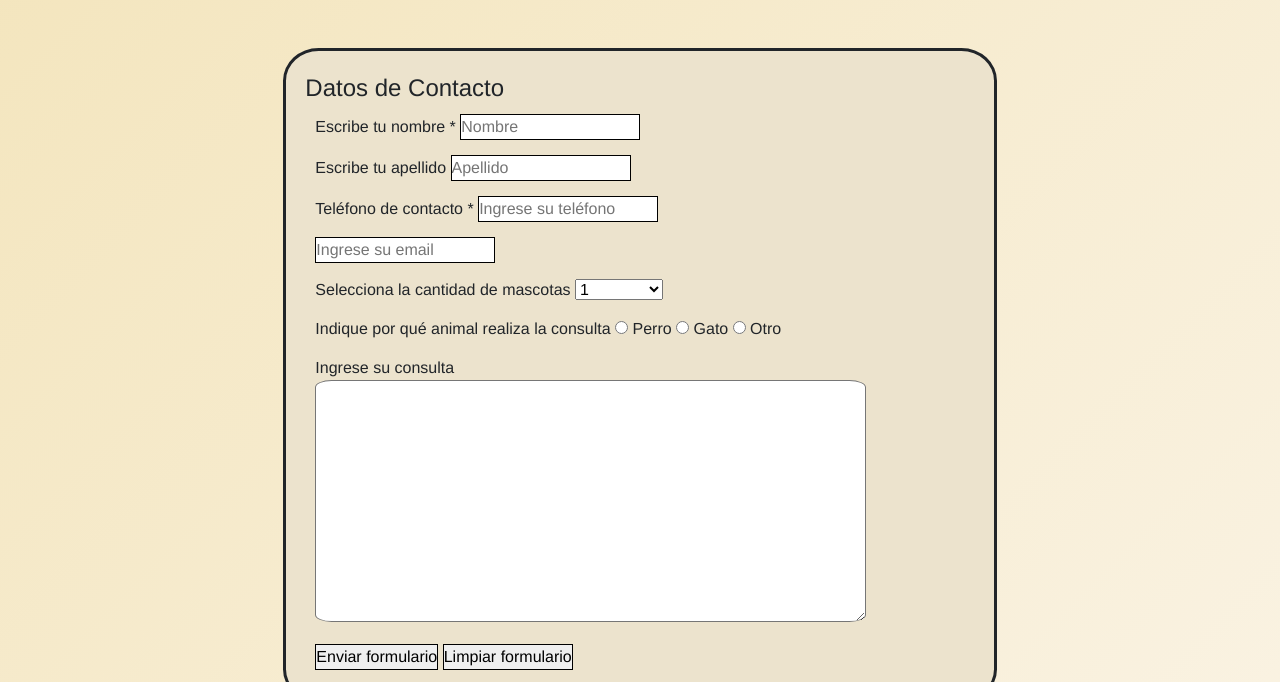
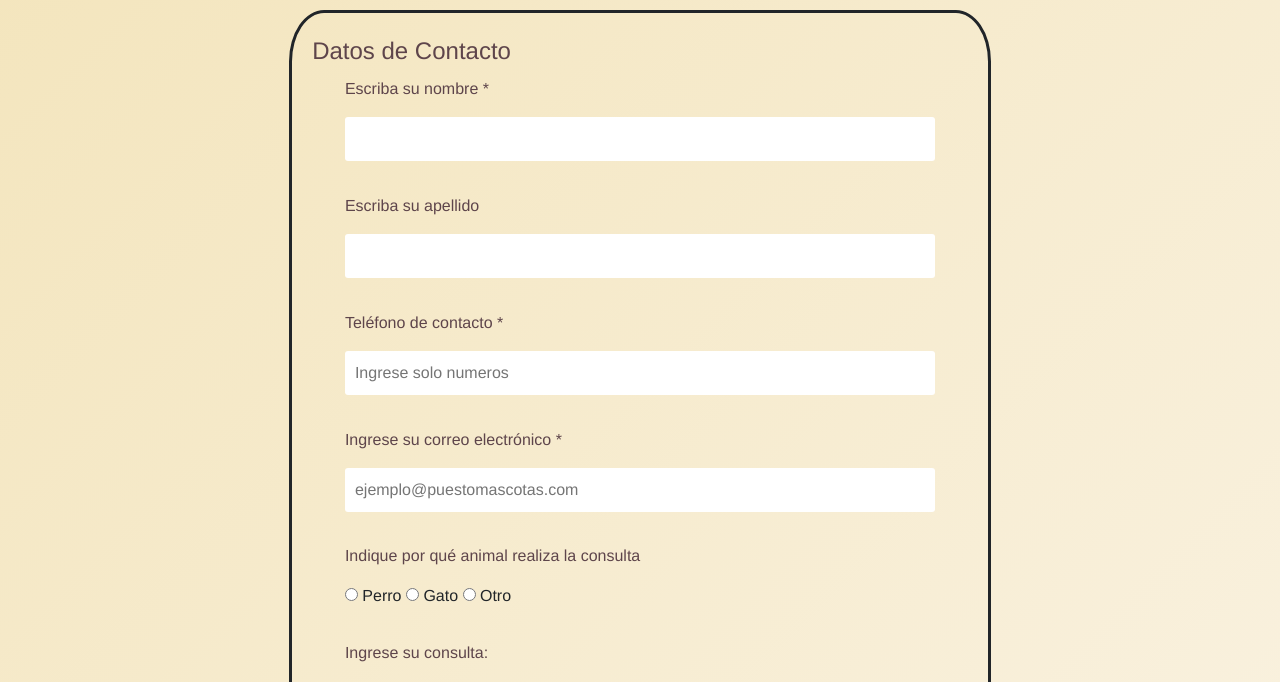
Before and after one commit to hlicastro/Puestomascotas, a plain HTML site: page pages/Contacto.html in a window 1280 px wide. Shown: the part 249-931 px from the top of the page. Drawn offline with nearby package versions, Linux system fonts and the light colour scheme.

Commit message:
cambio de formulario de contacto

```diff
--- a/Scss/_404.scss
+++ b/Scss/_404.scss
@@ -18,14 +18,12 @@
         background-color: $fondoCeleste;
         padding: 15px;
         text-align: center;
-        border-radius: 20%;
-        border: solid 1px $bordeContenedores;
-        &:hover{
-            color: black;
-            background-color: $fondoCeleste +8;
+        padding: 10px;
+        margin: 10px;
+        @include baseBoton();
 
-        }
     }
+
 
     }
     &__imagen{
--- a/Scss/_Accesorios.scss
+++ b/Scss/_Accesorios.scss
@@ -32,11 +32,10 @@
         button{
             margin: 5%;
             width: 90%;
-                border-radius: 10%;
-                text-align: center;
+            @include baseBoton();
         }
         &:hover{
-            transform: scale(1.1);
+            border: solid 10px rgba(0, 0, 0, 0.377);
         }
 
     }
--- a/Scss/_consejos.scss
+++ b/Scss/_consejos.scss
@@ -22,7 +22,7 @@
         min-width: 300px;
         min-height: 250px;
         padding: 15px;
-        color: rgb(110, 110, 110);
+        color: $textoParaFondo;
         opacity: 0.7;
         transition: all 1s;
         &__titulo{
--- a/Scss/_contacto.scss
+++ b/Scss/_contacto.scss
@@ -2,31 +2,44 @@
     @include baseTitulo(4vw);
 }
 .formularioDeContacto{
-    padding: 3%;
+    padding: 0%;
     display: flex ;
     justify-content:center;
     margin: auto;
     &__dato{
-        margin: 15px 3px 10px 10px;
+        margin: 5%;
 
     }
-
+    .textoContacto{
+        color: $colortitulos;
+    }
     &__datos{
         border: solid;
         border-radius: 5%;
-        background-color: #ece3cd ;
         margin: 5px 10% 5px 10%;
         padding: 2%;
 
         &__textArea{
-            max-width: 90%;
-            border-radius: 3%;
+            border: none;
+            margin: auto;
+            margin-top: 20px;
+            width: 100%;
+            border-radius: 3px;
         }
     }
-    input{
-        border: solid 1px;
-        &:hover{
-            transform: scale(1.06);
+    .inputBox{
+        padding: 10px;
+        border: none;
+        border-radius: 3px;
+        width: 100%;
+        &:focus{
+            border: 1px solid $colortitulos;
         }
     }
+    .botonContacto{
+        padding: 10px;
+        margin: 10px;
+        @include baseBoton();
+
+    }
 }
--- a/Scss/_header.scss
+++ b/Scss/_header.scss
@@ -1,6 +1,6 @@
 .header{
     background:$fondoCeleste ;
-
+    color: $textoParaFondo;
     .header__banner{
         width: 95%;
         margin-left: 2%;
@@ -8,12 +8,8 @@
     }
     .header__navbar{
         margin-left: 2%;
-    }
-    .active{
-        color: salmon;
-    }
-    .active{
-        color: salmon;
+
     }
 
+
 }
--- a/Scss/_mixin.scss
+++ b/Scss/_mixin.scss
@@ -12,3 +12,15 @@
     margin-top: 3px;
 
 }
+@mixin baseBoton{
+    border-radius: 3px;
+        border: 1px solid $bordeContenedores;
+        color: $colortitulos ;
+        background-color: $fondoCeleste ;
+
+        &:hover{
+            border: solid 1.5px black ;
+
+        }
+
+}
--- a/Scss/_variables.scss
+++ b/Scss/_variables.scss
@@ -1,4 +1,5 @@
 $colortitulos:#5E454B;
 $siseTituloImgCliente: 1rem;
-$fondoCeleste:rgb(215, 233, 247);
+$fondoCeleste:rgb(215, 233, 247);;
 $bordeContenedores:rgb(134, 134, 134);
+$textoParaFondo:#727272;
--- a/pages/Contacto.html
+++ b/pages/Contacto.html
@@ -46,56 +46,42 @@
         <!--Formulario de contacto-->
         <h1 class="TituloContactos">COMUNICATE CON NOSOTROS</h1>
         <form action="#" class="formularioDeContacto">
-            <fieldset class="formularioDeContacto__datos"> <legend>Datos de Contacto</legend>
+            <fieldset class="formularioDeContacto__datos"> <legend class="textoContacto">Datos de Contacto</legend>
 
                 <div class="formularioDeContacto__dato">
-                    <label for="Nombre">Escribe tu nombre *</label>
-                    <input type="text" name="Nombre" requiered
-                    placeholder="Nombre">
+                    <p class="textoContacto">Escriba su nombre *</p>
+                    <input class="inputBox" type="text" name="Nombre" requiered >
                 </div>
                 <div class="formularioDeContacto__dato">
-                    <label for="Apellido">Escribe tu apellido</label>
-                    <input type="text" name="Apellido"
-                    placeholder="Apellido">
+                    <p class="textoContacto">Escriba su apellido</p>
+                    <input class="inputBox" type="text" name="Apellido" >
                 </div>
 
                 <div class="formularioDeContacto__dato">
-                    <label for="Tel"> Teléfono de contacto * </label>
-                    <input class="form__input" type="number" name="tel" requiered
-                    placeholder="Ingrese su teléfono">
+                    <p class="textoContacto"> Teléfono de contacto * </p>
+                    <input class="inputBox" type="number" name="tel" requiered placeholder="Ingrese solo numeros">
                 </div>
 
                 <div class="formularioDeContacto__dato">
-                    <input type="email" name="email" requiered
-                    placeholder="Ingrese su email">
+                    <p class="textoContacto"> Ingrese su correo electrónico * </p>
+                    <input class="inputBox" type="email" name="email" requiered placeholder="ejemplo@puestomascotas.com">
                 </div>
 
                 <div class="formularioDeContacto__dato">
-                    <label for="Cantidad de mascotas">Selecciona la cantidad de mascotas</label>
-                    <select name="Cantidad de mascotas">
-                        <option value="1">1</option>
-                        <option value="2">2</option>
-                        <option value="3">3</option>
-                        <option value="4">4</option>
-                        <option value="mas de 4">mas de 4</option>
-                    </select>
-                </div>
-
-                <div class="formularioDeContacto__dato">
-                    <label for="Tipo">Indique por qué animal realiza la consulta</label>
+                    <p class="textoContacto">Indique por qué animal realiza la consulta</p>
                     <input type="radio" name="tipo" value="Perro"> Perro
                     <input type="radio" name="tipo" value="Gato"> Gato
                     <input type="radio" name="tipo" value="Otro"> Otro
                 </div>
 
                 <div class="formularioDeContacto__dato">
-                    <label for="comentario">Ingrese su consulta</label>
-                    <textarea class="formularioDeContacto__datos__textArea" name="comentario" id="" cols="60" rows="10"></textarea>
+                    <label class="textoContacto" for="comentario">Ingrese su consulta:</label>
+                    <textarea class="formularioDeContacto__datos__textArea" name="comentario" id="" cols="60" rows="8"></textarea>
                 </div>
 
                 <div class="formularioDeContacto__dato">
-                    <input type="submit" value="Enviar formulario"/>
-                    <input type="reset" value="Limpiar formulario"/>
+                    <input class="botonContacto" type="submit" value="Enviar formulario"/>
+                    <input class="botonContacto" type="reset" value="Limpiar formulario"/>
                 </div>
 
             </fieldset>
```
Also changed, not shown: pages/accesorios.html (+6 -6 lines), css/estilos.css, 1 other file. Lines whose indentation alone changed are shown as unchanged.
